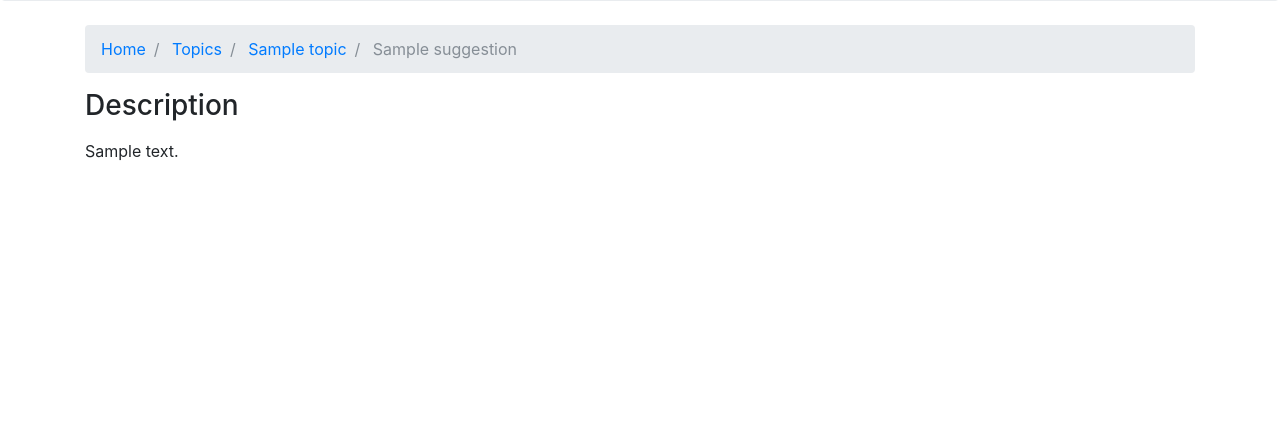
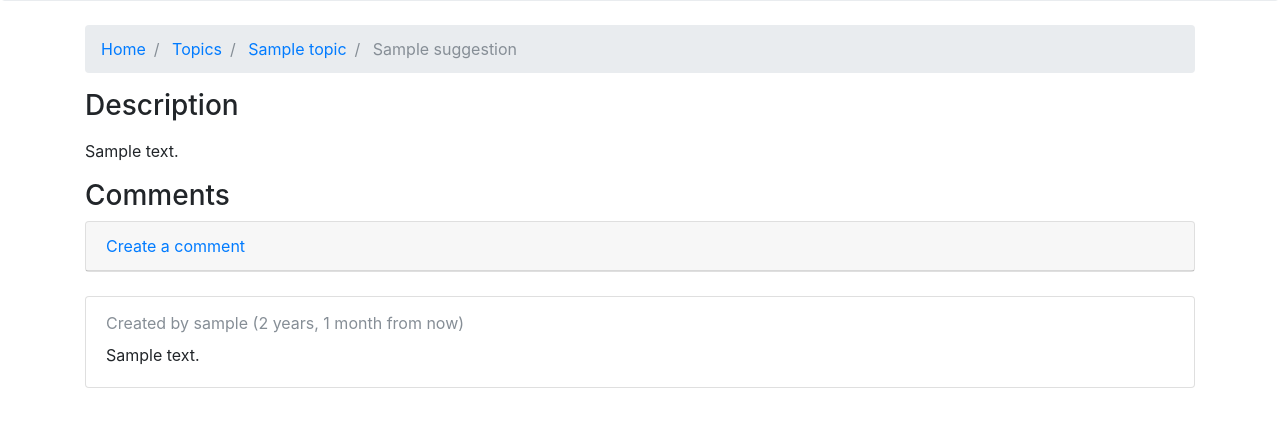
Before and after one commit to OffTheMark/scopecreep, a Django app: page /suggestion/1/ in a window 1280 px wide. Shown: the part 235-662 px from the top of the page. Run offline with Django 3.2, Linux system fonts and the light colour scheme; a user stored in the database is signed in; tables that the repository leaves empty hold one stand-in row (values such as "Sample post"); some libraries are stand-ins or nearby versions.

Commit message:
Add functionality to add a comment on a suggestion

```diff
--- a/polls/forms.py
+++ b/polls/forms.py
@@ -1,7 +1,8 @@
 from django import forms
 from django.contrib.auth.models import User
 
-from .models import Topic, Suggestion
+from .models import Topic, Suggestion, Comment
+
 
 class LoginForm(forms.Form):
     username = forms.CharField(
@@ -123,3 +124,18 @@ class SuggestionForm(forms.ModelForm):
                 }
             )
         }
+
+
+class CommentForm(forms.ModelForm):
+    class Meta:
+        model = Comment
+        fields = ["text"]
+        widgets = {
+            "text": forms.Textarea(
+                attrs={
+                    "class": "form-control",
+                    "placeholder": "Contribute to the conversation.",
+                    "rows": "3",
+                }
+            )
+        }
--- a/polls/templates/polls/suggestion.html
+++ b/polls/templates/polls/suggestion.html
@@ -51,5 +51,44 @@
                 </div>
             </div>
         {% endif %}
+
+        <div class="row">
+            <div class="col">
+                <h3>
+                    Comments
+                </h3>
+
+                <div class="row mb-4">
+                    <div class="col">
+                        <div id="createAccordion" role="tablist">
+                            <div class="card">
+                                <div class="card-header" id="headingCreate" role="tab">
+                                    <a data-toggle="collapse" href="#collapseCreate" aria-expanded="false" aria-controls="collapseCreate">
+                                        Create a comment
+                                    </a>
+                                </div>
+                                <div id="collapseCreate" class="collapse" role="tabpanel" aria-labelledby="headingCreate">
+                                    <div class="card-body">
+                                        {% include "polls/suggestion/create_comment_form.html" %}
+                                    </div>
+                                </div>
+                            </div>
+                        </div>
+                    </div>
+                </div>
+
+                {% for comment in comments.all %}
+                    <div class="row mb-2">
+                        <div class="col">
+                            {% include "polls/suggestion/comment_item.html" %}
+                        </div>
+                    </div>
+                {% empty %}
+                    <div class="alert alert-secondary text-center" role="alert">
+                        No comments to display.
+                    </div>
+                {% endfor %}
+            </div>
+        </div>
     </div>
 {% endblock %}
--- /dev/null
+++ b/polls/templates/polls/suggestion/comment_item.html
@@ -0,0 +1,12 @@
+{% load humanize %}
+
+<div class="card">
+    <div class="card-body">
+        <div class="card-subtitle text-muted mb-2">
+            Created by {{ comment.submitter }} ({{ comment.date_created|naturaltime }})
+        </div>
+        <p class="card-text">
+            {{ comment.text }}
+        </p>
+    </div>
+</div>
--- /dev/null
+++ b/polls/templates/polls/suggestion/create_comment_form.html
@@ -0,0 +1,9 @@
+<form method="post" action="{% url "polls:suggestion" suggestion.id %}">
+    {% csrf_token %}
+    <div class="form-group">
+        {{ form.text }}
+    </div>
+    <button type="submit" class="btn btn-primary">
+        Submit
+    </button>
+</form>
--- a/polls/views.py
+++ b/polls/views.py
@@ -8,7 +8,7 @@ from django.shortcuts import render
 from django.urls import reverse
 from django.views import generic
 
-from .forms import LoginForm, SignupForm, TopicForm, SuggestionForm
+from .forms import LoginForm, SignupForm, TopicForm, SuggestionForm, CommentForm
 from .models import Topic, Suggestion, Comment
 
 
@@ -120,14 +120,23 @@ def delete_topic(request, topic_id):
     return HttpResponseRedirect(reverse("polls:topics"))
 
 
-class SuggestionView(LoginRequiredMixin, generic.DetailView):
+class SuggestionView(LoginRequiredMixin, generic.CreateView):
     template_name = "polls/suggestion.html"
-    model = Suggestion
-    pk_url_kwarg = "suggestion_id"
+    model = Comment
+    form_class = CommentForm
+
+    def form_valid(self, form):
+        form.instance.submitter = self.request.user
+        form.instance.suggestion_id = self.kwargs.get("suggestion_id")
+        return super().form_valid(form)
 
     def get_context_data(self, **kwargs):
         data = super().get_context_data(**kwargs)
+        data["suggestion"] = Suggestion.objects.get(pk=self.kwargs.get("suggestion_id"))
         data["comments"] = Comment.objects\
-            .filter(suggestion=self.object)\
-            .order_by("-date_created")
+            .filter(suggestion_id=self.kwargs.get("suggestion_id"))\
+            .order_by("date_created")
         return data
+
+    def get_success_url(self):
+        return reverse("polls:suggestion", kwargs={"suggestion_id": self.kwargs.get("suggestion_id")})
```
